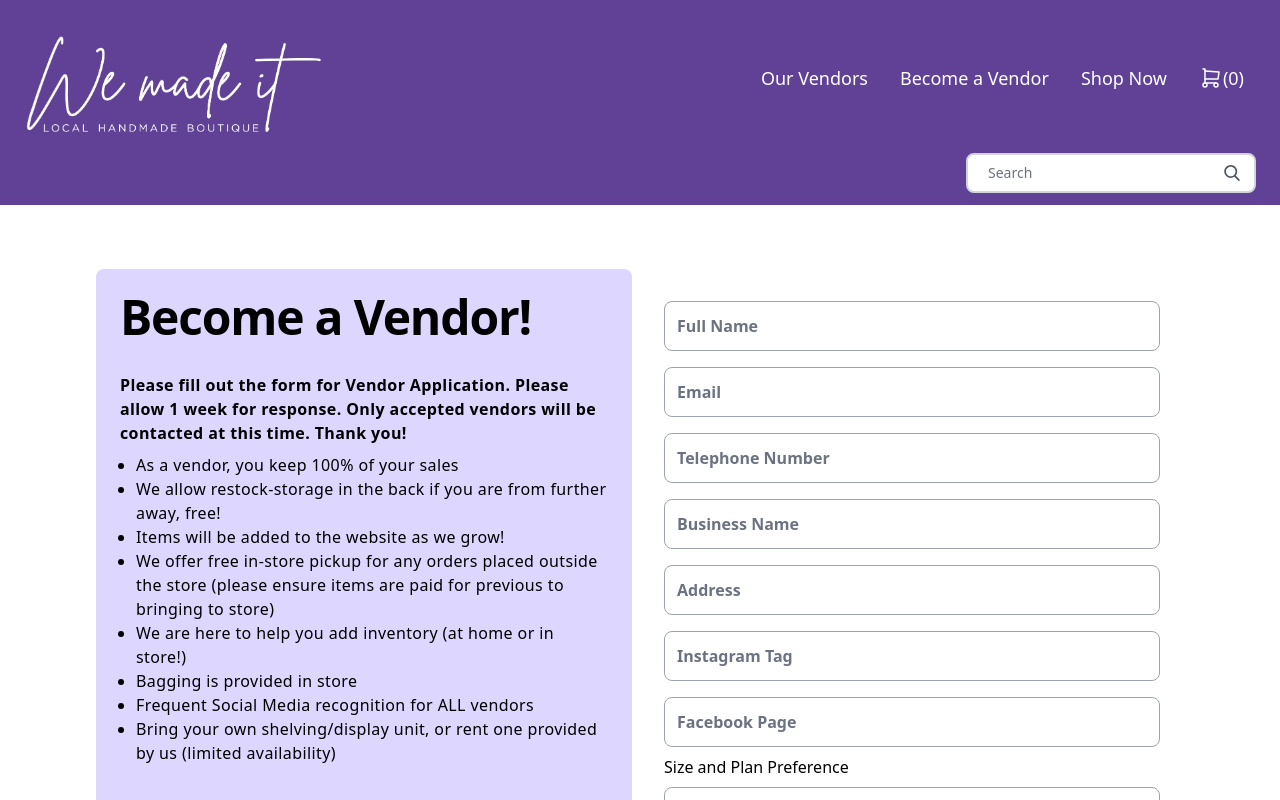
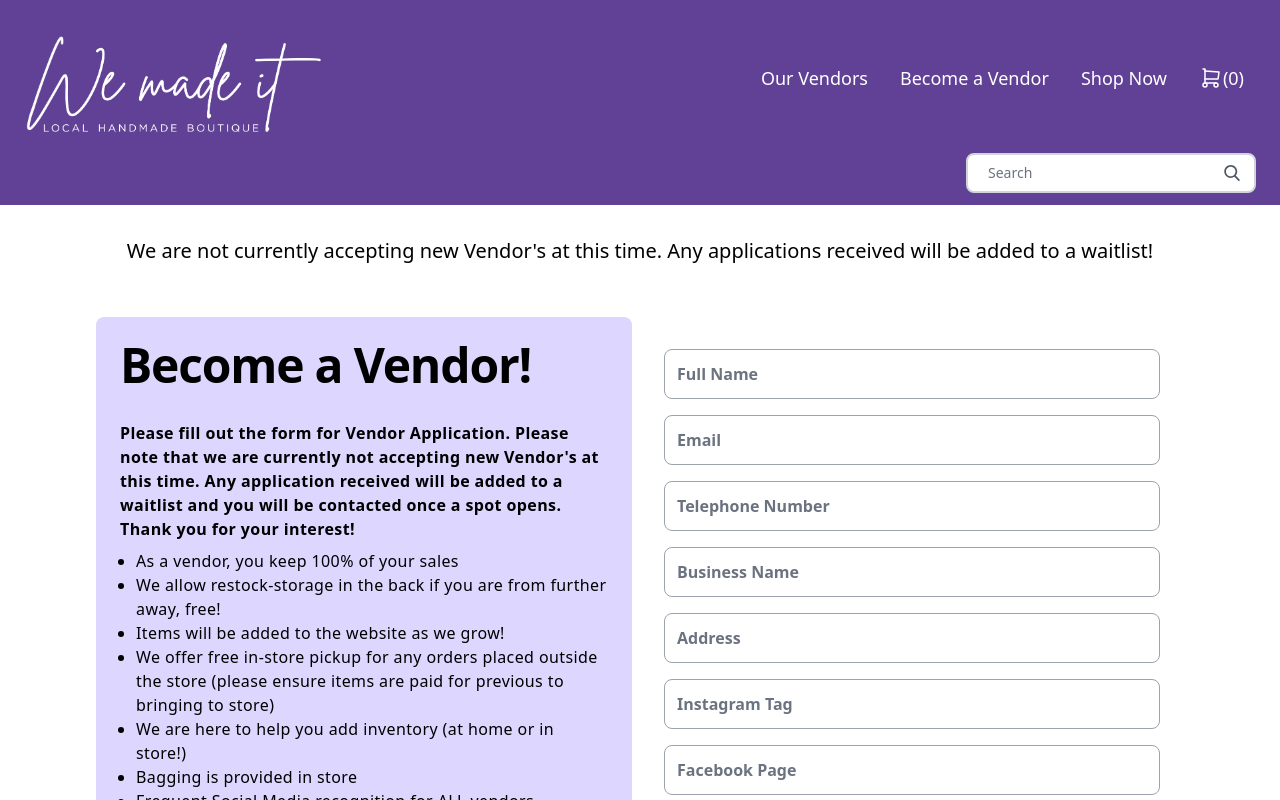
Before and after one commit to kellenwiltshire/we-made-it, a Next.js app: page /Vendors/becomevendor in a window 1280 px wide. Shown: the top 800 px of the page. Built offline with nearby package versions, Linux system fonts and the light colour scheme.

Commit message:
Small fixes. Content fixes

```diff
--- a/components/Forms/BecomeVendor.js
+++ b/components/Forms/BecomeVendor.js
@@ -22,8 +22,10 @@ function BecomeVendor() {
 									<div className='flex items-center mt-8 text-black dark:text-gray-400'>
 										<div className='text-md tracking-wide font-semibold w-full'>
 											Please fill out the form for Vendor Application. Please
-											allow 1 week for response. Only accepted vendors will be
-											contacted at this time. Thank you!
+											note that we are currently not accepting new Vendor's at
+											this time. Any application received will be added to a
+											waitlist and you will be contacted once a spot opens.
+											Thank you for your interest!
 										</div>
 									</div>
 
--- a/pages/Vendors/becomevendor.js
+++ b/pages/Vendors/becomevendor.js
@@ -5,7 +5,13 @@ import Layout from '../../components/Layout/Layout';
 function becomevendor({ cart }) {
 	return (
 		<Layout cart={cart} title='Become A Vendor || We Made It'>
-			<BecomeVendor />
+			<div className='flex flex-row flex-wrap justify-center'>
+				<h1 className='text-center text-xl mt-5'>
+					We are not currently accepting new Vendor's at this time. Any
+					applications received will be added to a waitlist!
+				</h1>
+				<BecomeVendor />
+			</div>
 		</Layout>
 	);
 }
```
